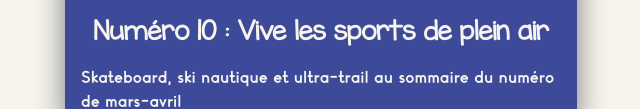
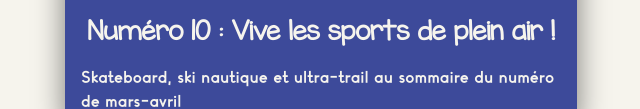
Before and after one commit to achtaitaipai/afond-blog, an Astro site: page / in a window 1280 px wide. Shown: the part 840-949 px from the top of the page, without its empty margins (319-959 px from the left). Built offline with nearby package versions, Linux system fonts and the light colour scheme; Astro itself is replaced by a stand-in of ours.

Commit message:
Update Blog “numéro-10-vive-les-sports-de-plein-air”

```diff
--- a/src/pages/blog/numéro-10-vive-les-sports-de-plein-air.md
+++ b/src/pages/blog/numéro-10-vive-les-sports-de-plein-air.md
@@ -1,6 +1,6 @@
 ---
 layout: ../../layouts/BlogPost.astro
-title: "Numéro 10  : Vive les sports de plein air"
+title: "Numéro 10  : Vive les sports de plein air !"
 description: Skateboard, ski nautique et ultra-trail au sommaire du numéro de mars-avril
 pubDate: 16-03-2024
 heroImage: /images/10.png
```
